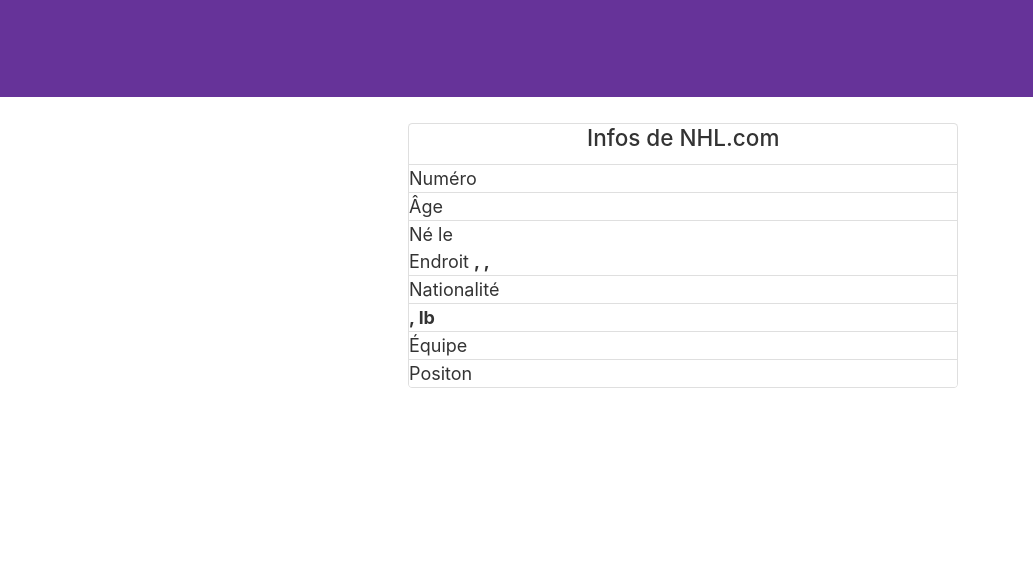
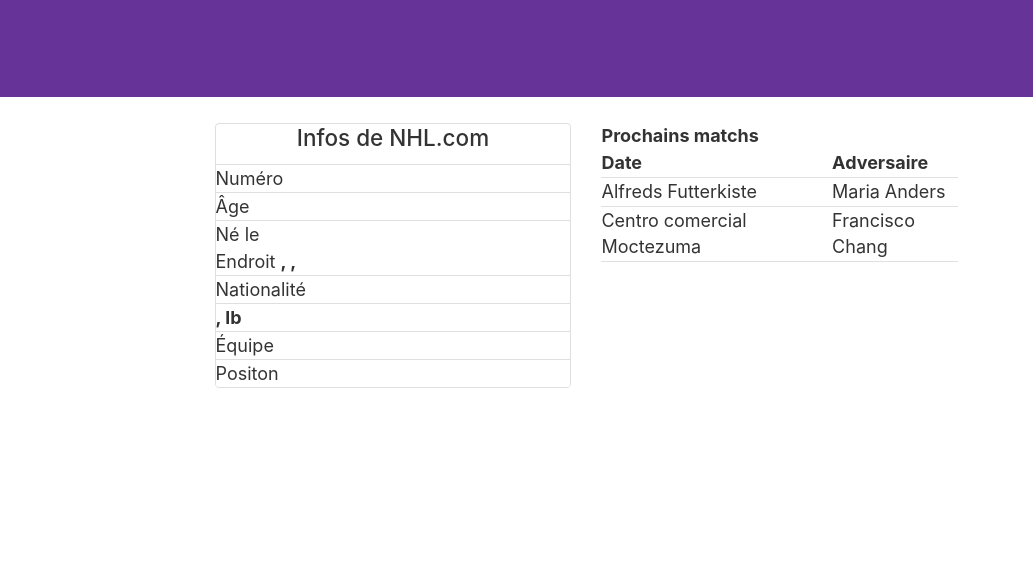
Before and after one commit to ActarusC/pool-de-hockey, a Gatsby site: page /joueur/8475883/ in a window 1280 px wide. Shown: the top 577 px of the page, 247-1280 px from the left. Built offline with nearby package versions, Linux system fonts and the light colour scheme; Gatsby itself is replaced by a stand-in of ours; no server answers; grey boxes are pictures that could not be loaded.

Commit message:
python 8 nexr games pour joueur

```diff
--- a/src/templates/joueur.js
+++ b/src/templates/joueur.js
@@ -16,7 +16,7 @@ const Joueur = ({ pageContext }) => {
 
   useEffect(() => {
     // get data from NHL api
-    fetch('https://statsapi.web.nhl.com/api/v1/people/' + pageContext.idNHL + '?stats=statsSingleSeason&season=20202021')
+    fetch('https://statsapi.web.nhl.com/api/v1/people/' + pageContext.idNHL + '?stats=statsSingleSeason&season=20212022')
       .then(response => response.json()) // parse JSON from request
       .then(resultData => {
         setInfos(resultData.people[0])
@@ -93,6 +93,23 @@ const Joueur = ({ pageContext }) => {
               </ListGroup>
             </Card>
           </Col>
+          <Col>
+            <table>
+              <thead><strong>Prochains matchs</strong></thead>
+             <tr>
+                <th>Date</th>
+                <th>Adversaire</th>
+              </tr>
+              <tr>
+                <td>Alfreds Futterkiste</td>
+                <td>Maria Anders</td>
+              </tr>
+              <tr>
+                <td>Centro comercial Moctezuma</td>
+                <td>Francisco Chang</td>
+              </tr>
+            </table>
+          </Col>
         </Row>
         <Row style={{ padding: 5 }}>
           <img src={"https://cms.nhl.bamgrid.com/images/actionshots/" + pageContext.idNHL + ".jpg"}
```
Also changed, not shown: 1 other file.
